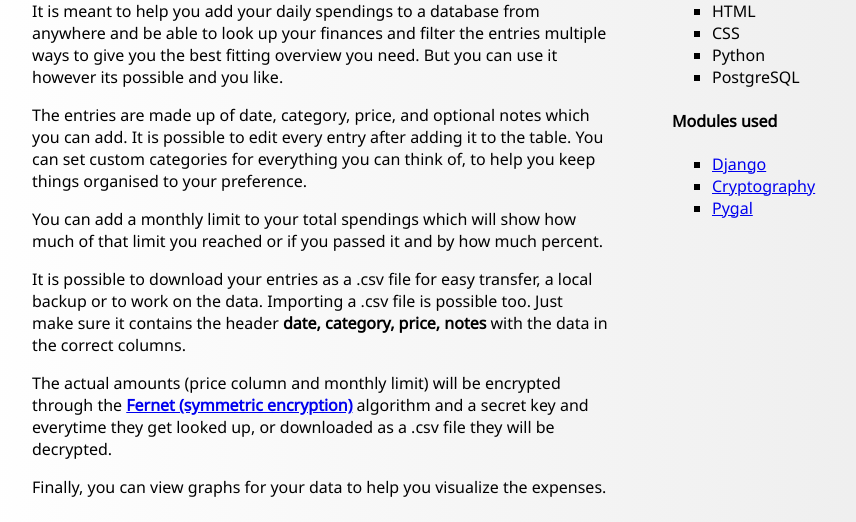
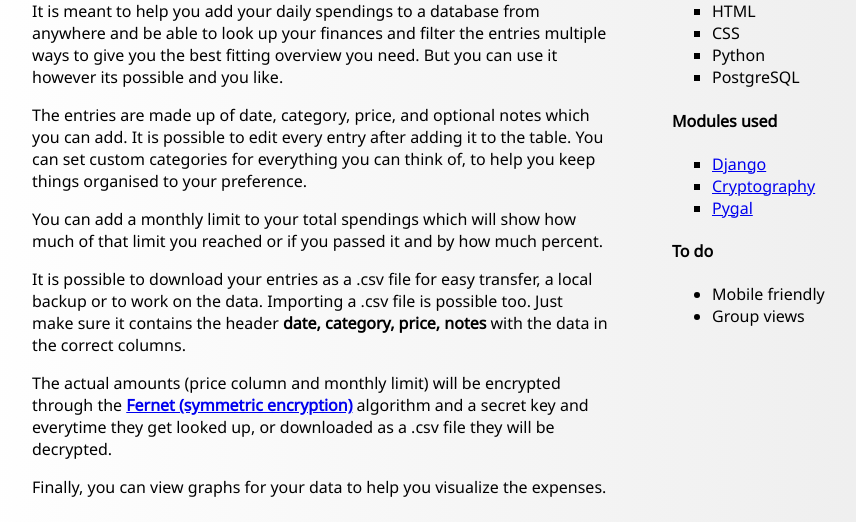
Before and after one commit to bil-bal/financr, a Django app: page /start in a window 1280 px wide. Shown: the part 335-857 px from the top of the page, without its empty margins (40-896 px from the left). Run offline with Django 3.2, Linux system fonts and the light colour scheme; the visitor is signed in with stand-in values (Sample User, id 1).

Commit message:
added to do

```diff
--- a/template/start.html
+++ b/template/start.html
@@ -49,6 +49,13 @@
                     <li><a href="http://www.pygal.org/">Pygal</a></li>
                 </ul>
             </p>
+            <p>
+                <h4>To do</h4>
+                <ul>
+                    <li>Mobile friendly</li>
+                    <li>Group views</li>
+                </ul>
+            </p>
         </div>
     </div>
 </div>
```
